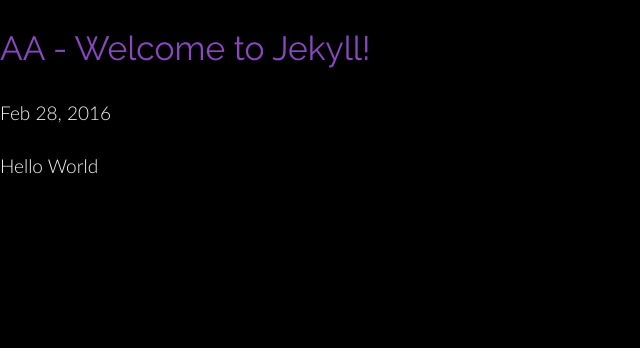
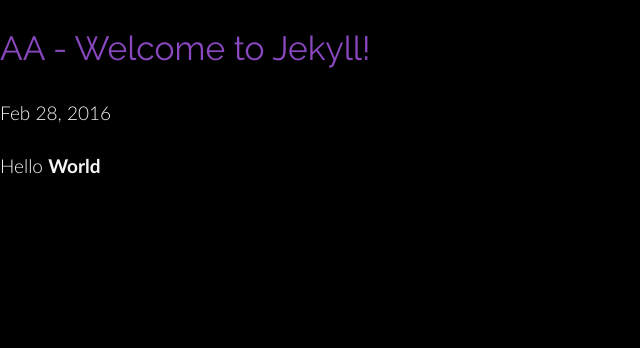
Before and after one commit to Hahuha/Hahuha.github.io, a Jekyll site: the page built from _posts/2016-02-28-welcome-to-jekyll.html, in a window 1280 px wide. Shown: the top 348 px of the page, without its empty margins (0-640 px from the left). Built offline with Jekyll 4.4.1, drawn with Linux system fonts in a browser that asks for light colours; nearby versions of some CDN libraries; part of the change alters nothing that is shown.

Commit message:
Finally fixed the json formatting issues

```diff
--- a/_posts/2016-02-28-welcome-to-jekyll.html
+++ b/_posts/2016-02-28-welcome-to-jekyll.html
@@ -4,6 +4,6 @@ title:  "AA - Welcome to Jekyll!"
 date:   2016-02-28 16:54:52 +0100
 categories: jekyll update
 ---
-<p>
-  Hello World
+<p class="test">
+  Hello <b>World</b>
 </p>
--- a/feed_article.json
+++ b/feed_article.json
@@ -7,7 +7,7 @@
       "title": "{{ post.title | xml_escape }}",
       "url": "{{ post.url | xml_escape}}",
       "date": "{{ post.date | date_to_string | xml_escape}}",
-      "content": "{{ post.content | escape }}"
+      "content": "{{ post.content | strip_newlines | uri_escape }}"
     }{% if forloop.last %} {% else %}, {% endif %}
   {% endfor %}
 ]
--- a/feed_project.json
+++ b/feed_project.json
@@ -1,13 +1,13 @@
 ---
 ---
-  [
-  {% for post in site.posts %}
-      {
-        "id" : "{{ post.title | xml_escape }}",
-        "title"    : "{{ post.title }}",
-        "url"     : "{{ post.url }}",
-        "date"     : "{{ post.date | date: "%B %d, %Y" }}",
-        "content"  : "{{ post.content | escape }}"
-      }{% if forloop.last %}{% else %},{% endif %}
+[
+  {%  for post in site.posts %}
+    {
+      "id" : "{{ post.title | xml_escape }}",
+      "title": "{{ post.title | xml_escape }}",
+      "url": "{{ post.url | xml_escape}}",
+      "date": "{{ post.date | date_to_string | xml_escape}}",
+      "content": "{{ post.content | strip_newlines | uri_escape }}"
+    }{% if forloop.last %} {% else %}, {% endif %}
   {% endfor %}
-  ]
+]
--- a/js/blog_manager.js
+++ b/js/blog_manager.js
@@ -57,7 +57,9 @@ var BlogManager= (function() {
       var result = _.findWhere(data[section], {id: $(this).data("id")});
       if (result != undefined) {
         $('#content h1').text(result.title);
-        $('#content .article').html(result.content);
+        $('#content .article').html(decodeURI(result.content));
+        console.log(result.content);
+        console.log(decodeURI(result.content));
       }
       toPage (transitions.down, pages.content);
     });
```
